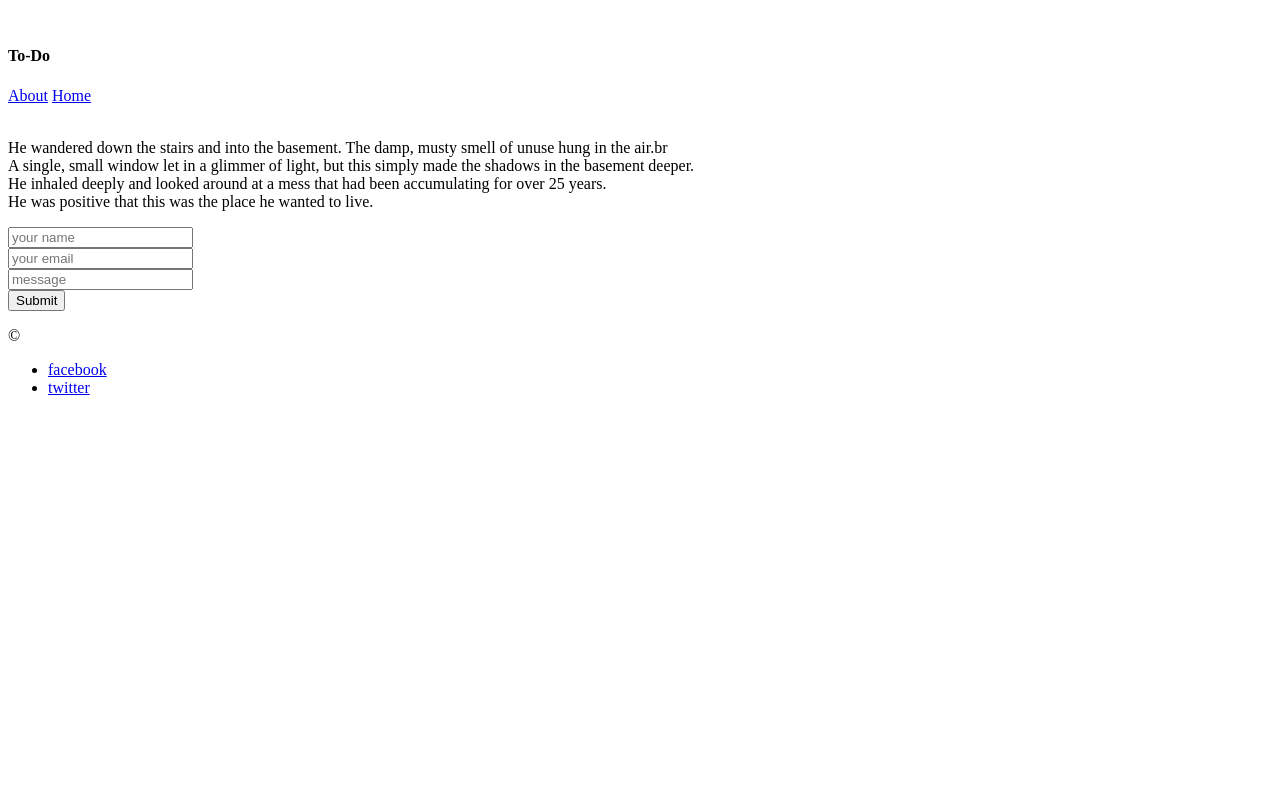
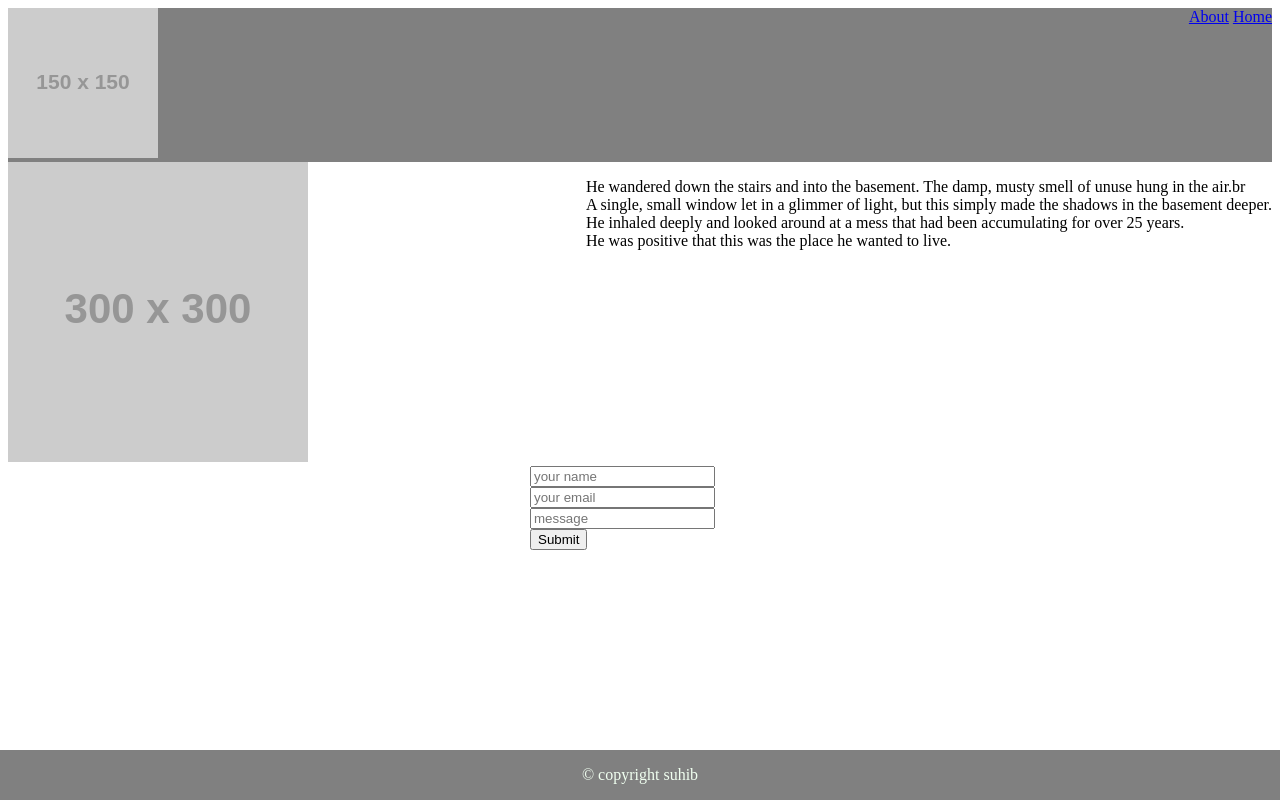
Before and after one commit to suhibabbas/todo-project, a plain HTML site: page about.html in a window 1280 px wide. Drawn offline with Linux system fonts and the light colour scheme; placeholder pictures from the web are drawn by us.

Commit message:
make css style

```diff
--- a/about.html
+++ b/about.html
@@ -1,33 +1,39 @@
 <!DOCTYPE html>
 <html lang="en">
+
 <head>
     <meta charset="UTF-8">
     <meta http-equiv="X-UA-Compatible" content="IE=edge">
     <meta name="viewport" content="width=device-width, initial-scale=1.0">
-    <title>Document</title>
+    <title>About</title>
+    <link rel="stylesheet" href="./style/about.css">
 </head>
+
 <body>
     <header>
-        <img src="" alt="">
-        <h4>To-Do</h4>
-        <a href="#"> About</a>
-        <a href="#">Home </a>
-        <style>
-            table, th, td {
-              border:1px solid black;
-            }
-            </style>
+        <img src="http://placehold.jp/150x150.png" alt="">
+
+        <nav class="header-nav" style="float:right;">
+            <a href="#"> About</a>
+            <a href="#">Home </a>
+        </nav>
+
     </header>
     <main>
         <section>
-            <img src="" alt="">
-            <p>He wandered down the stairs and into the basement. The damp, musty smell of unuse hung in the air.br<br>
-                A single, small window let in a glimmer of light, but this simply made the shadows in the basement deeper.<br>
-                 He inhaled deeply and looked around at a mess that had been accumulating for over 25 years. <br>
-                 He was positive that this was the place he wanted to live.</p>
+            <img src="http://placehold.jp/300x300.png" alt="">
+            <article style="float:right;">
+            <p>He wandered down the stairs and into the basement. The damp, musty smell of unuse hung in the
+                air.br<br>
+                A single, small window let in a glimmer of light, but this simply made the shadows in the basement
+                deeper.<br>
+                He inhaled deeply and looked around at a mess that had been accumulating for over 25 years. <br>
+                He was positive that this was the place he wanted to live.
+            </p>
+        </article>
 
         </section>
-        <section>
+        <section class="input-task">
             <input type="text" id="name" name="name" placeholder="your name"><br>
             <input type="text" id="email" name="email" placeholder="your email"><br>
             <input type="text" id="email" name="message" placeholder="message"><br>
@@ -37,15 +43,10 @@
         <section></section>
     </main>
     <footer>
-
-        <p>&#169;</p>
-        <ul>
-            <li><a href="#">facebook</a></li>
-            <li><a href="#">twitter</a></li>
-        </ul>
-
+        <p>&#169; copyright suhib</p>
 
     </footer>
 
 </body>
+
 </html>
--- a/style/about.css
+++ b/style/about.css
@@ -0,0 +1,18 @@
+footer{
+    background-color: grey;
+    position: fixed;
+    left: 0;
+    bottom: 0;
+    color: honeydew;
+    width: 100%;
+    text-align: center;
+
+
+}
+header{
+    background-color: gray;
+}
+.input-task{
+    margin: auto;
+    width: 220px;
+}
--- a/style/index.css
+++ b/style/index.css
@@ -1,34 +1,3 @@
-/* *{
-    padding: 0;
-    margin: 0;
-    box-sizing: border-box;
-}
-
-a {
-    text-decoration: none;
-}
-.container{
-    width: 1140px;
-    margin: 0 auto;
-}
-.grid-container{
-    display: grid;
-    grid-template-columns: 1fr 1fr;
-    grid-template-rows: 100px 1fr 50px;
-}
-section{
-    margin-bottom: 20!important;
-}
-
-header{
-    height: 100px;
-  grid-column: 1 / 3;
-  display: flex;
-  align-items: center;
-  justify-content: space-between;
-
-
-} */
 
 header{
     background-color: gray;
@@ -36,15 +5,34 @@ header{
 .table-task{
 
     width: 80%;
-    height: 50%;
+    height: 100%;
     margin-left:auto ;
     margin-right: auto;
+    margin-top: auto;
+    margin-bottom: auto;
+    border-collapse: collapse;
+  border-spacing: 0;
+  width: 100%;
+  border: 1px solid #ddd;
+
+
+}
+th, td {
+            border: 1px solid black;
 }
 
 footer{
     background-color: grey;
+    position: fixed;
+    left: 0;
+    bottom: 0;
+    color: honeydew;
+    width: 100%;
+    text-align: center;
+
+
 }
-
-.copyright{
+.todo-logo{
     text-align: center;
+    font-size: 32px;
 }
```
Also changed, not shown: index.html (+5 -12 lines).
